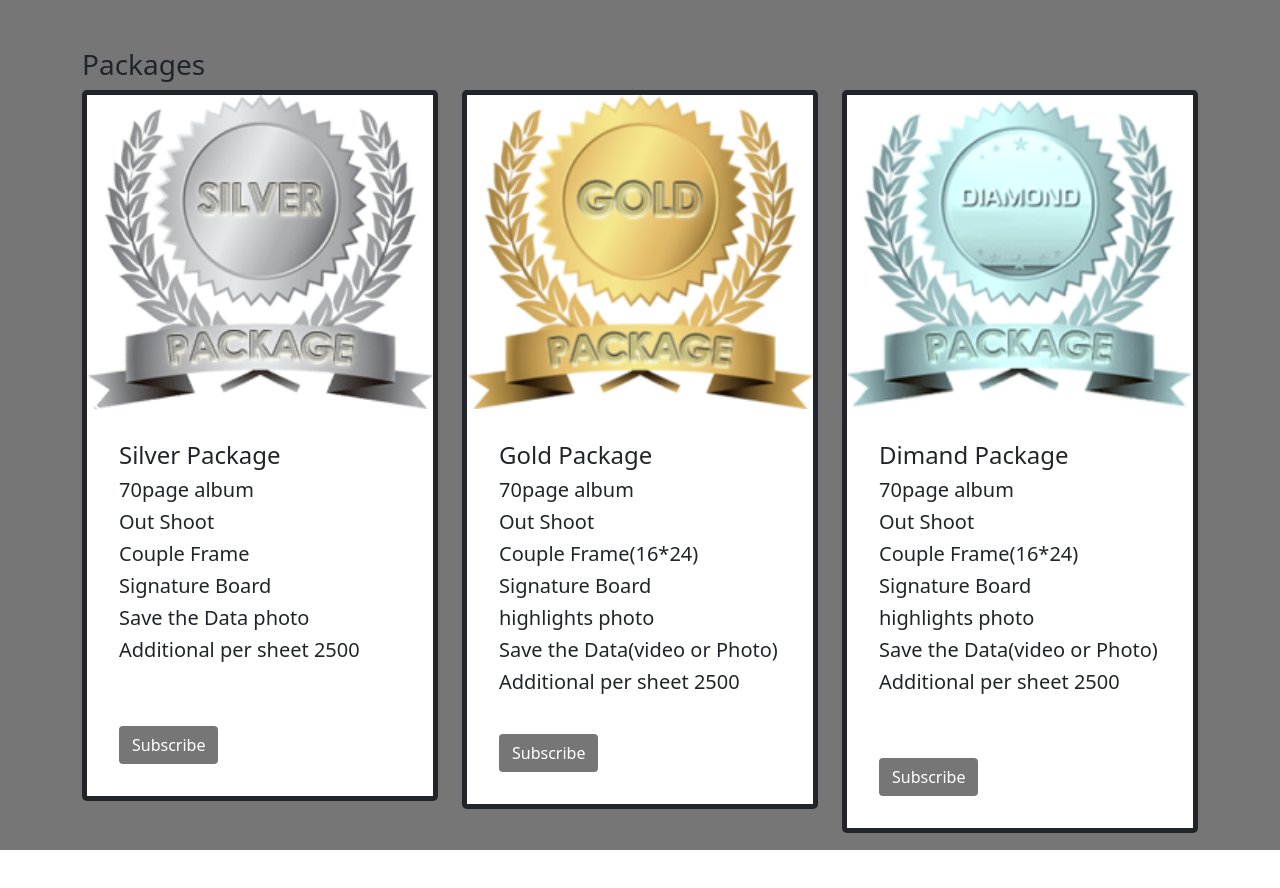
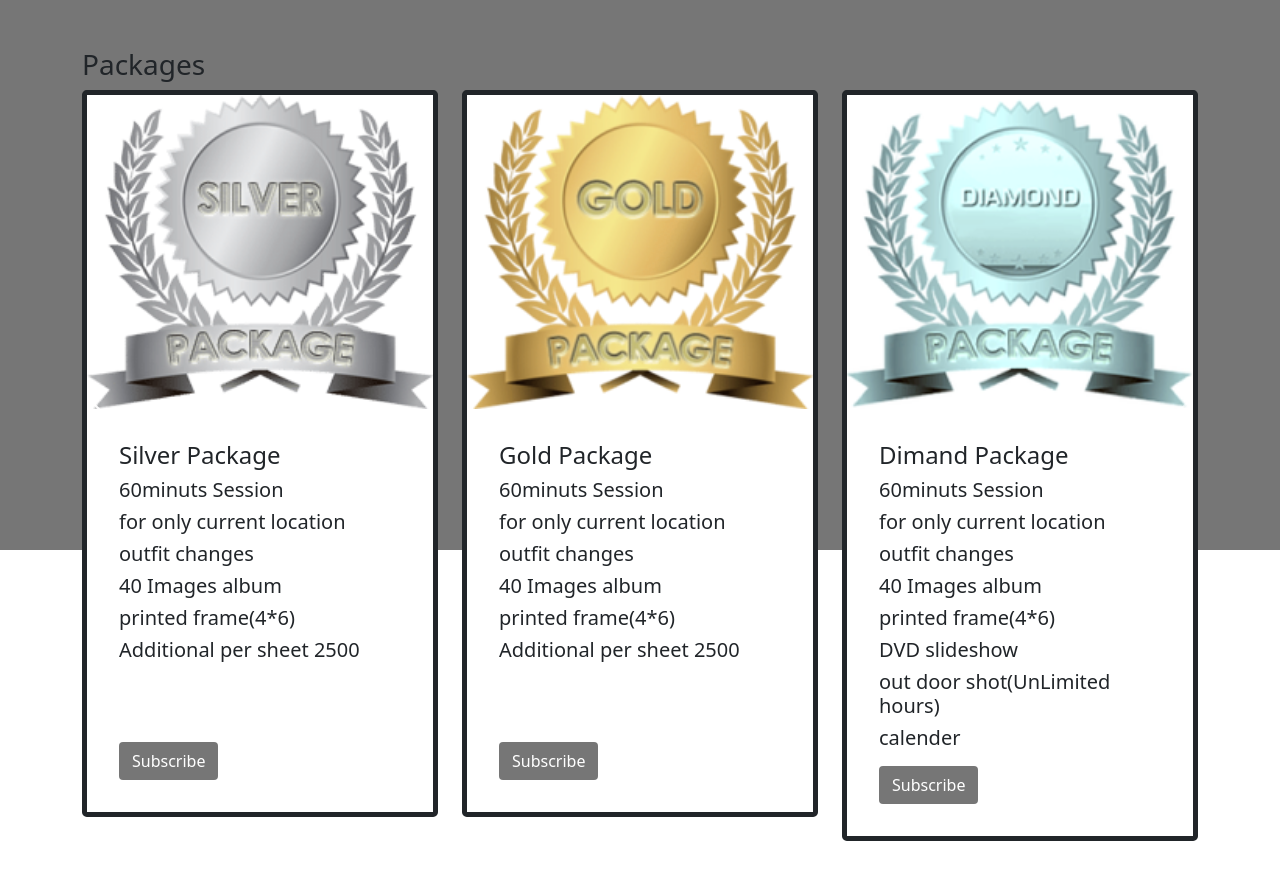
Before and after one commit to FarzanFrost/Flash, a React (Create React App) app in the folder flash-front-end/: page /ViewPackagesBirthday in a window 1280 px wide. Shown: the top 888 px of the page. Built offline with nearby package versions, Linux system fonts and the light colour scheme.

Commit message:
update package

```diff
--- a/flash-front-end/src/ViewPackagesBirthday.js
+++ b/flash-front-end/src/ViewPackagesBirthday.js
@@ -12,7 +12,7 @@ const Vieweventdetailsforadmin = () => {
     const style1 = {
 
         backgroundColor: '#767676',
-        height:'850px'
+        height:'550px'
     };
 
 
@@ -67,14 +67,16 @@ const Vieweventdetailsforadmin = () => {
 
                                                         <p className="card-text">
                                                             <h4>Silver Package</h4>
-                                                            <h5>70page album</h5>
-                                                            <h5>Out Shoot</h5>
-                                                            <h5>Couple Frame</h5>
-                                                            <h5>Signature Board</h5>
-                                                            <h5>Save the Data photo</h5>
+                                                            <h5>60minuts Session</h5>
+                                                            <h5>for only current location</h5>
+                                                            <h5>outfit changes</h5>
+                                                            <h5>40 Images album</h5>
+                                                            <h5>printed frame(4*6)</h5>
                                                             <h5>Additional per sheet 2500</h5>
+                                                            <h5>&nbsp;</h5>
+                                                            <h5>&nbsp;</h5>
                                                         </p>
-                                                        <br/><br/>
+
                                                         <a href="#" className="btn" style={{...style3}}>Subscribe</a>
                                                     </div>
 
@@ -92,15 +94,16 @@ const Vieweventdetailsforadmin = () => {
 
                                                         <p className="card-text">
                                                             <h4>Gold Package</h4>
-                                                            <h5>70page album</h5>
-                                                            <h5>Out Shoot</h5>
-                                                            <h5>Couple Frame(16*24)</h5>
-                                                            <h5>Signature Board</h5>
-                                                            <h5>highlights photo</h5>
-                                                            <h5>Save the Data(video or Photo)</h5>
+                                                            <h5>60minuts Session</h5>
+                                                            <h5>for only current location</h5>
+                                                            <h5>outfit changes</h5>
+                                                            <h5>40 Images album</h5>
+                                                            <h5>printed frame(4*6)</h5>
                                                             <h5>Additional per sheet 2500</h5>
+                                                            <h5>&nbsp;</h5>
+                                                            <h5>&nbsp;</h5>
                                                         </p>
-                                                        <br/>
+
                                                         <a href="#" className="btn" style={{...style3}}>Subscribe</a>
                                                     </div>
 
@@ -117,15 +120,16 @@ const Vieweventdetailsforadmin = () => {
 
                                                         <p className="card-text">
                                                             <h4>Dimand Package</h4>
-                                                            <h5>70page album</h5>
-                                                            <h5>Out Shoot</h5>
-                                                            <h5>Couple Frame(16*24)</h5>
-                                                            <h5>Signature Board</h5>
-                                                            <h5>highlights photo</h5>
-                                                            <h5>Save the Data(video or Photo)</h5>
-                                                            <h5>Additional per sheet 2500</h5>
+                                                            <h5>60minuts Session</h5>
+                                                            <h5>for only current location</h5>
+                                                            <h5>outfit changes</h5>
+                                                            <h5>40 Images album</h5>
+                                                            <h5>printed frame(4*6)</h5>
+                                                            <h5>DVD slideshow</h5>
+                                                            <h5>out door shot(UnLimited hours)</h5>
+                                                            <h5>calender</h5>
                                                         </p>
-                                                        <br/><br/>
+
                                                         <a href="#" className="btn" style={{...style3}}>Subscribe</a>
                                                     </div>
 
@@ -146,15 +150,16 @@ const Vieweventdetailsforadmin = () => {
 
                                                     <p className="card-text">
                                                         <h4>Plantinum Package</h4>
-                                                        <h5>70page album</h5>
-                                                        <h5>Out Shoot</h5>
-                                                        <h5>Couple Frame(16*24)</h5>
-                                                        <h5>Signature Board</h5>
-                                                        <h5>highlights photo</h5>
-                                                        <h5>Save the Data(video or Photo)</h5>
-                                                        <h5>Additional per sheet 2500</h5>
+                                                        <h5>60minuts Session</h5>
+                                                        <h5>for only current location</h5>
+                                                        <h5>outfit changes</h5>
+                                                        <h5>40 Images album</h5>
+                                                        <h5>printed frame(4*6)</h5>
+                                                        <h5>DVD slideshow</h5>
+                                                        <h5>out door shot(UnLimited hours)</h5>
+                                                        <h5>calender</h5>
                                                     </p>
-                                                    <br/><br/>
+
                                                     <a href="#" className="btn" style={{...style3}}>Subscribe</a>
                                                 </div>
 
```
